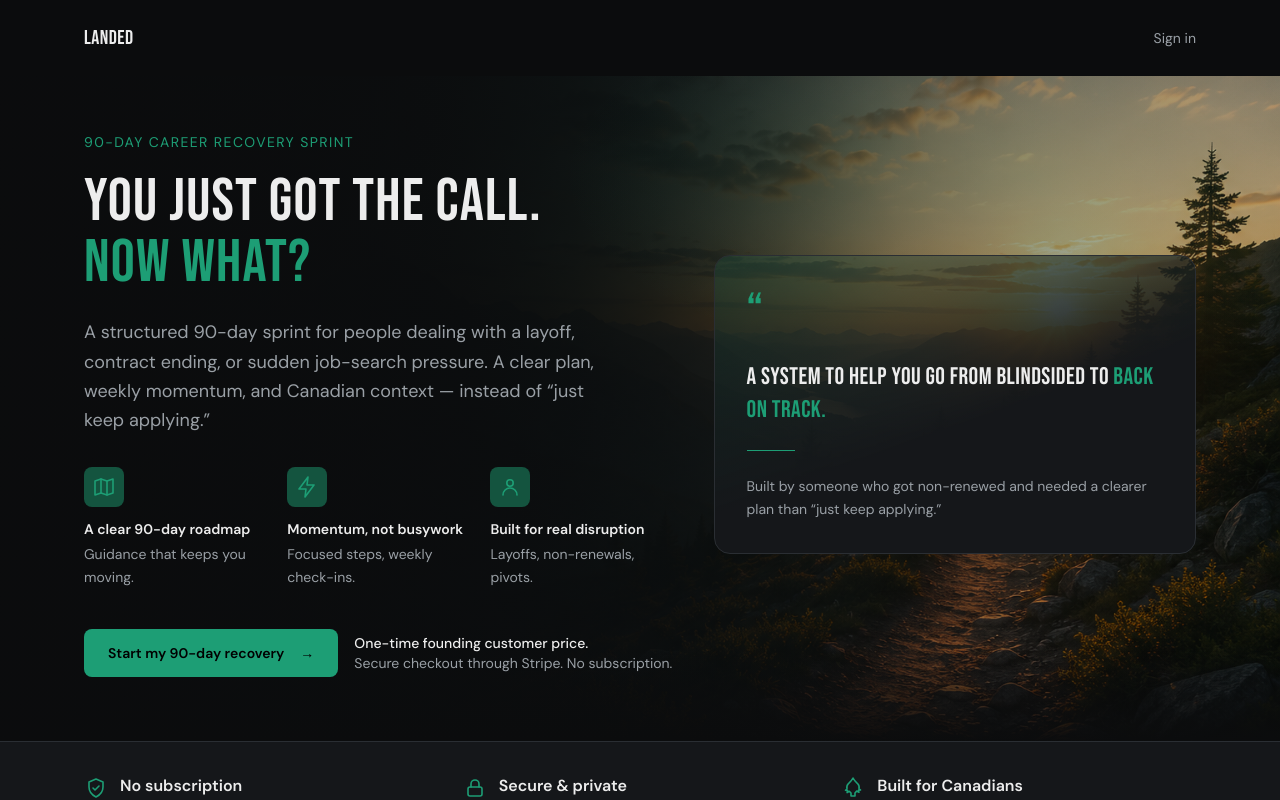
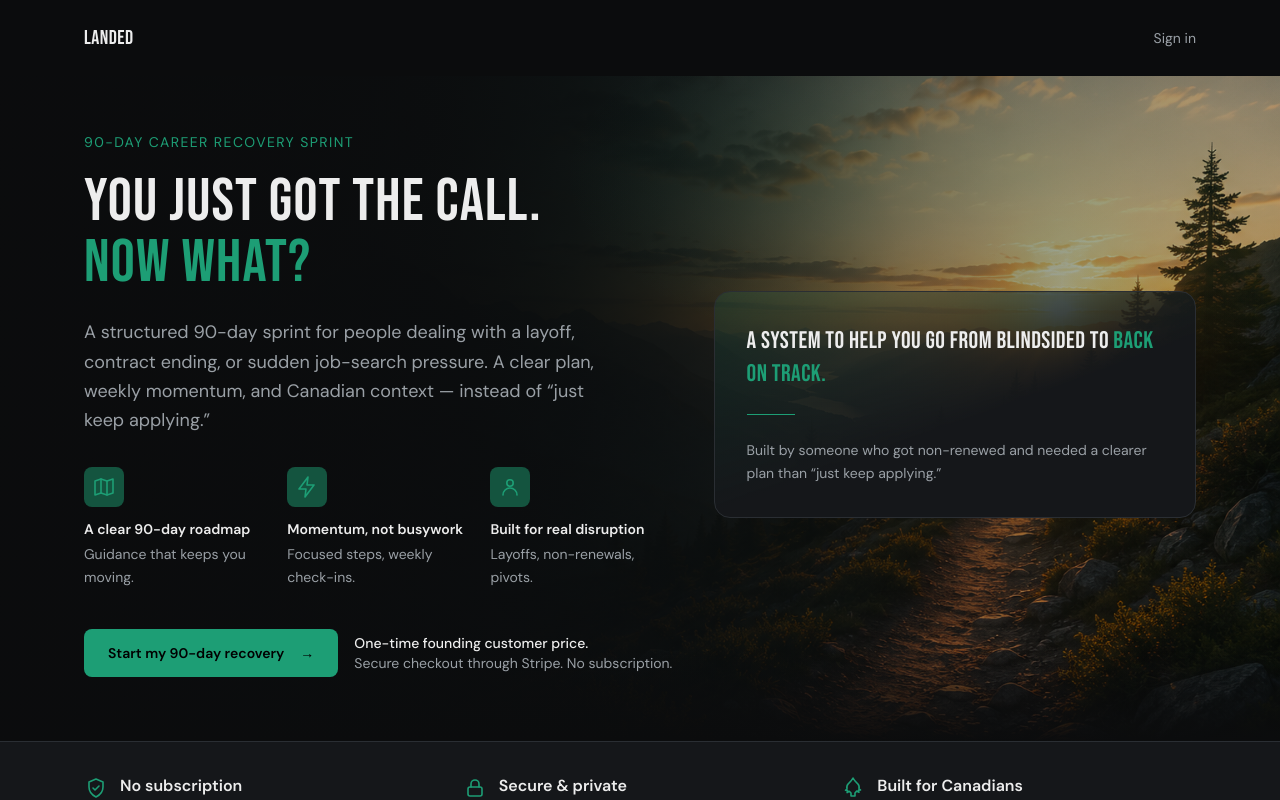
Before and after one commit to jftablada/landed, a Next.js app: page / in a window 1280 px wide. Shown: the top 800 px of the page. Built offline with nearby package versions, Linux system fonts and the light colour scheme.

Commit message:
Remove decorative hero quote

```diff
--- a/app/page.tsx
+++ b/app/page.tsx
@@ -211,9 +211,6 @@ export default function HomePage() {
                   'linear-gradient(160deg, rgba(29,158,117,0.14) 0%, rgba(21,23,26,1) 55%)',
               }}
             >
-              <span className="mb-6 block font-display text-5xl text-brand">
-                “
-              </span>
               <p className="font-display text-2xl leading-snug text-text">
                 A system to help you go from blindsided to{' '}
                 <span className="text-brand">back on track.</span>
```
